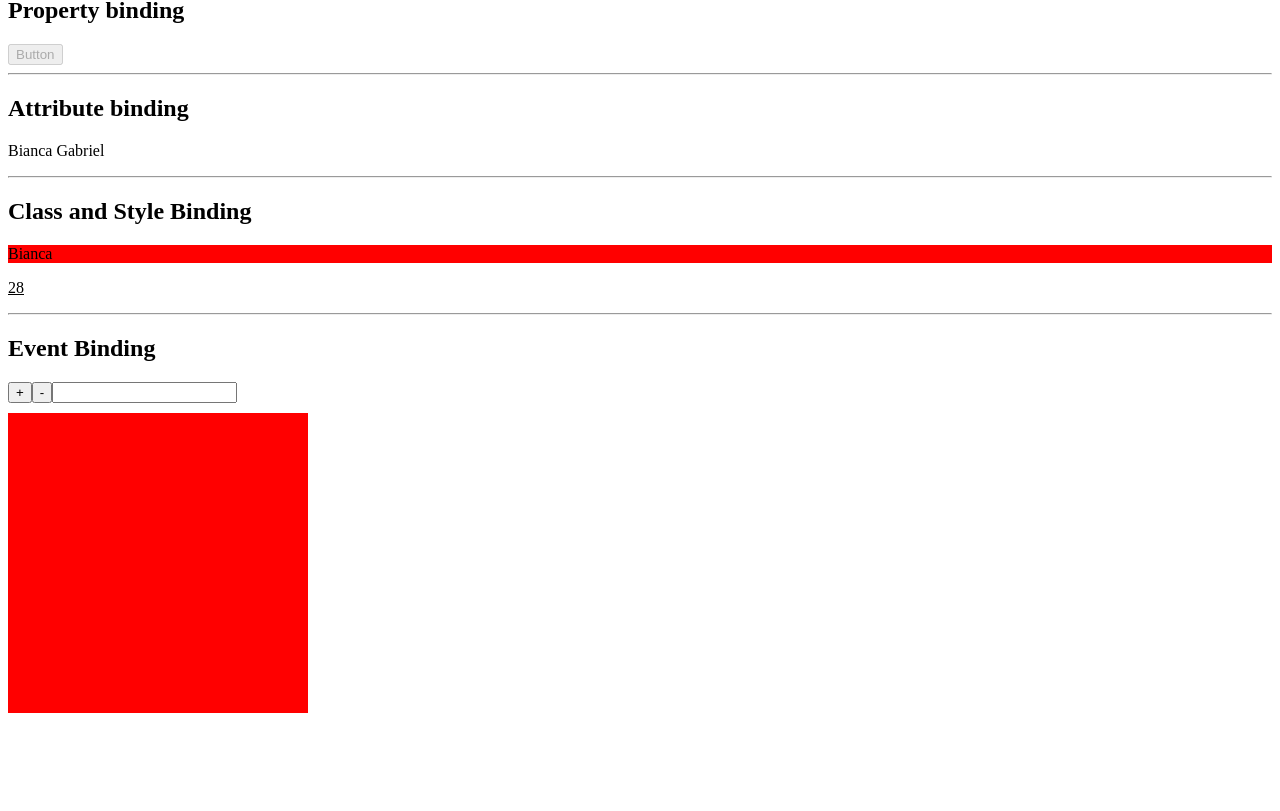
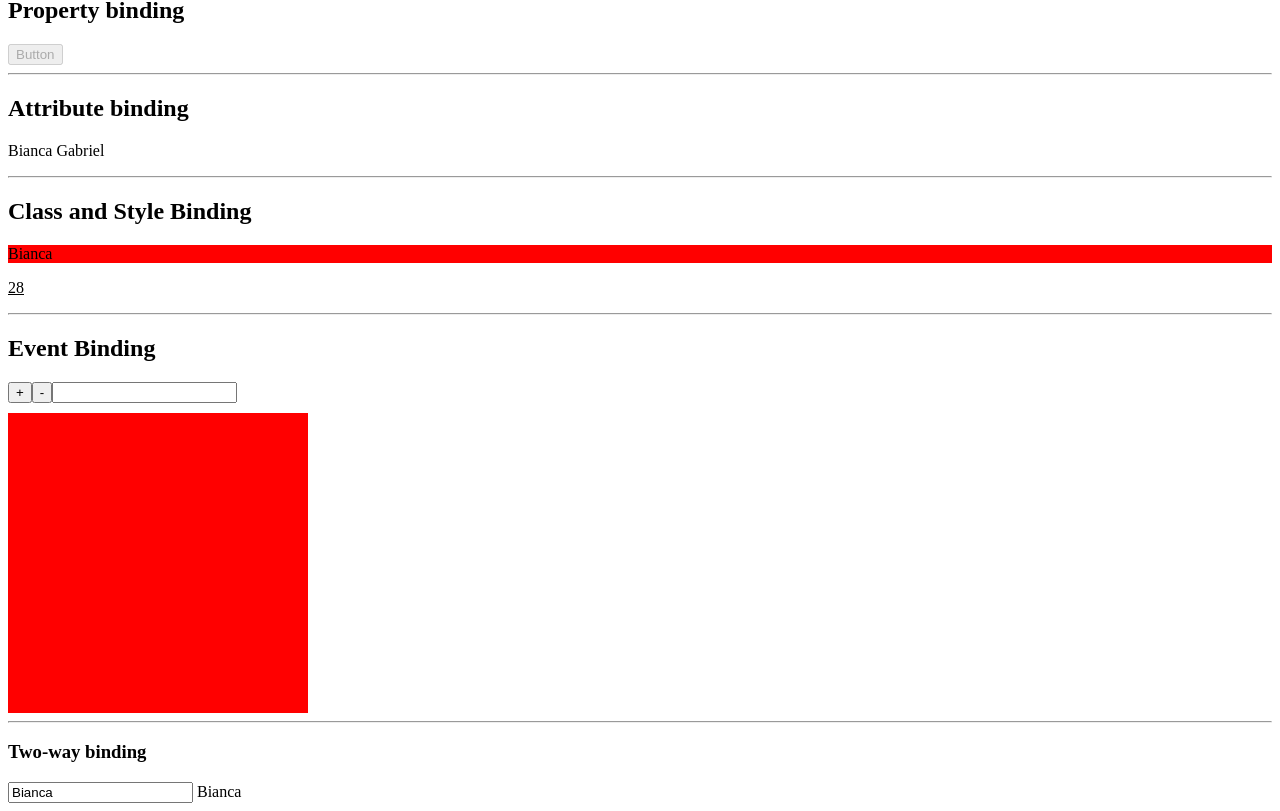
Before and after one commit to biancagabriel/cursoAngular, an Angular app in the folder meu-primeiro-projeto-latest/: page / in a window 1280 px wide. Shown: the part 260-1071 px from the top of the page. Before the commit the page ends 981 px from the top, so only its background shows below. Built offline with nearby package versions, Linux system fonts and the light colour scheme.

Commit message:
two-way binding

```diff
--- a/meu-primeiro-projeto-latest/src/app/components/template/template-binding/template-binding.component.html
+++ b/meu-primeiro-projeto-latest/src/app/components/template/template-binding/template-binding.component.html
@@ -35,3 +35,7 @@
 style="background: red; width: 300px; height: 300px; margin-top: 10px;"
 (mousemove)="onMouseMove($event)"
 ></div>
+<hr/>
+<h3>Two-way binding</h3>
+<input [(ngModel)]="name">
+{{name}}
--- a/meu-primeiro-projeto-latest/src/app/components/template/template-binding/template-binding.component.ts
+++ b/meu-primeiro-projeto-latest/src/app/components/template/template-binding/template-binding.component.ts
@@ -1,10 +1,11 @@
 import { Component } from '@angular/core';
 import { CommonModule } from '@angular/common';
+import { FormsModule } from '@angular/forms';
 
 @Component({
   selector: 'app-template-binding',
   standalone: true,
-  imports: [CommonModule],
+  imports: [CommonModule,FormsModule],
   templateUrl: './template-binding.component.html',
   styleUrl: './template-binding.component.scss'
 })
```
